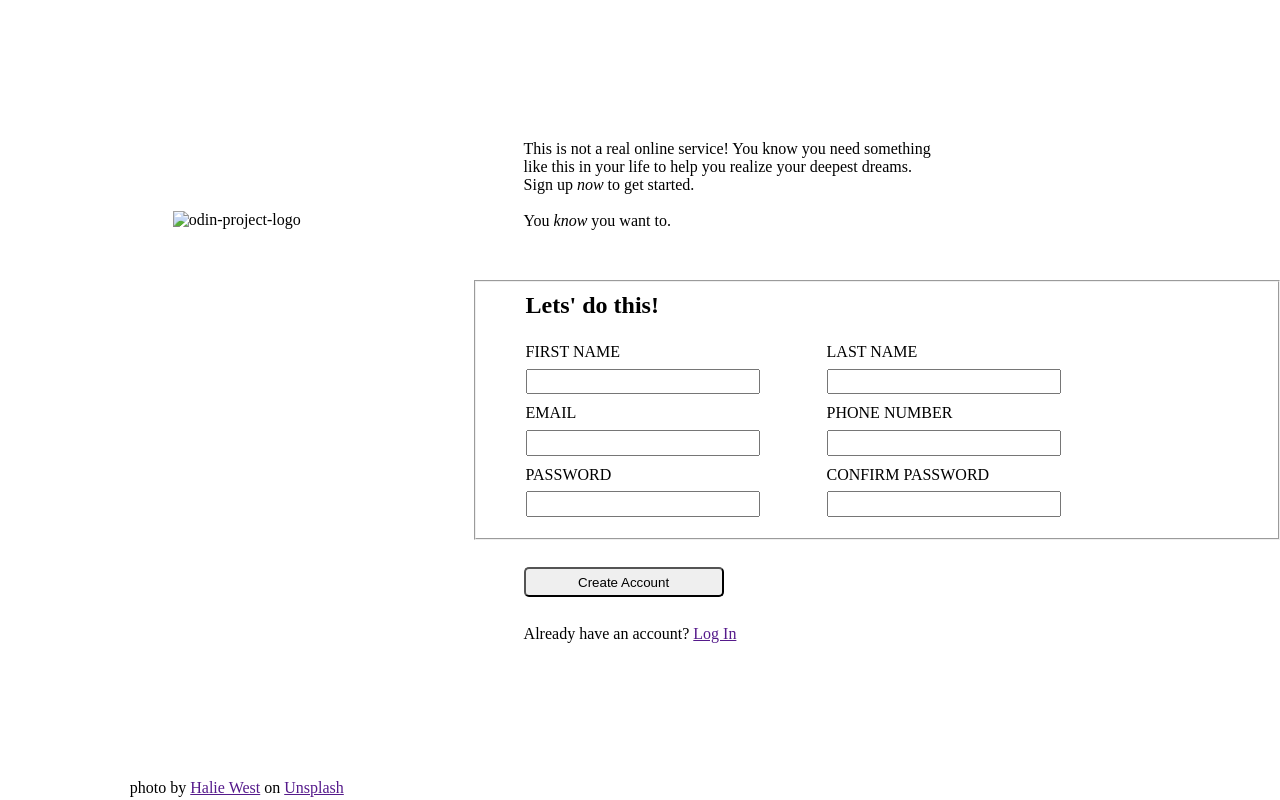
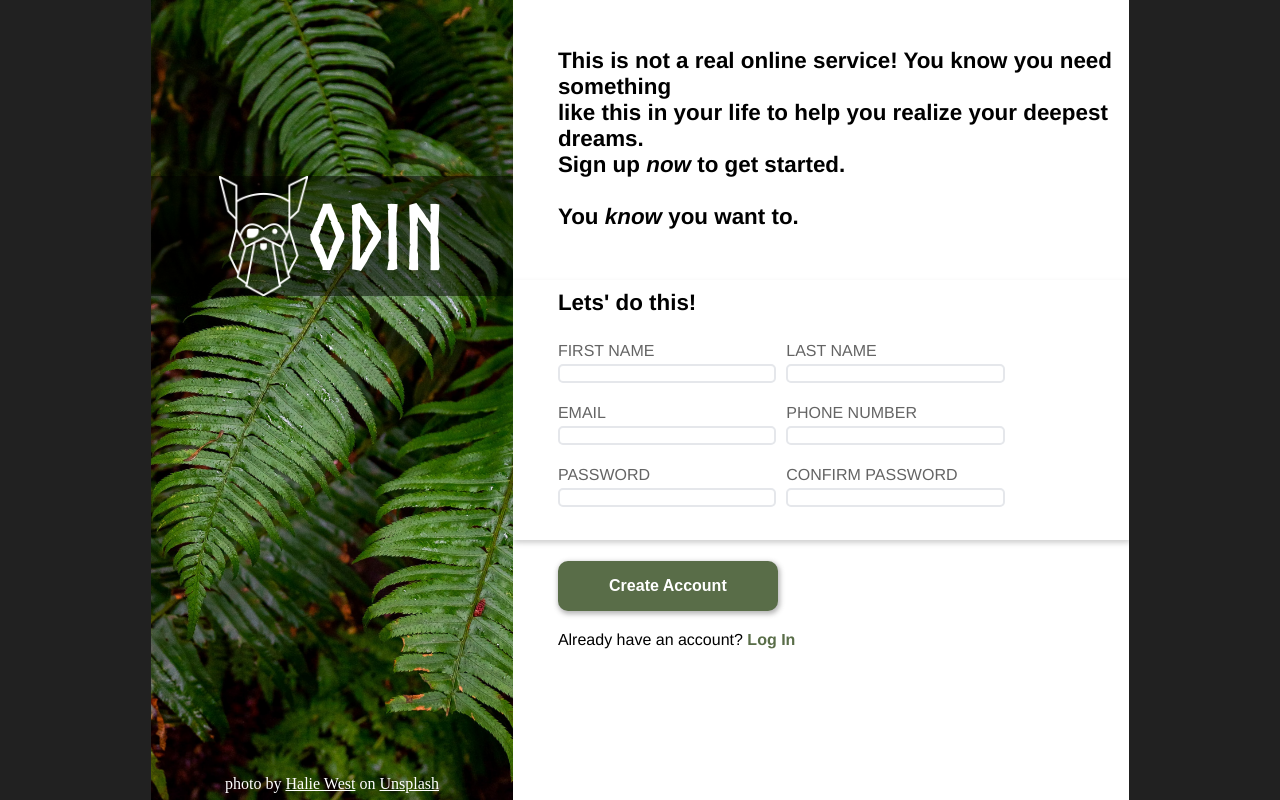
Before and after one commit to Tr33-k5/project-sign-up-form, a plain HTML site: page index.html in a window 1280 px wide. Drawn offline with Linux system fonts and the light colour scheme; a script that the page names is missing.

Commit message:
feat: add complete ui and ux to the page

```diff
--- a/index.html
+++ b/index.html
@@ -11,13 +11,16 @@
 </head>
 
 <body>
+   <div class="margin"></div>
    <section class="sign-up-section">
       <div class="left">
          <div class="logo-section">
-            <img src="" alt="odin-project-logo" class="logo">
+            <img src="./_assets/odin-lined.png" class="logo-img" alt="odin-project-logo">
+            <h1 class="logo-name">odin</h1>
          </div>
          <div class="copyright-section">
-            <p class="copyright">photo by <a href="">Halie West</a> on <a href="">Unsplash</a></p>
+            <p class="copyright">photo by <a href="https://unsplash.com/fr/@haliewestphoto">Halie West</a> on <a
+                  href="https://unsplash.com/fr/photos/25xggax4bSA">Unsplash</a></p>
          </div>
       </div>
 
@@ -52,12 +55,12 @@
 
                <div class="input-container password-container">
                   <label class="label">PASSWORD</label>
-                  <input type="password" class="input-text" name="password">
+                  <input type="password" class="input-text error" name="password">
                </div>
 
                <div class="input-container password-confirm-container">
                   <label class="label">CONFIRM PASSWORD</label>
-                  <input type="password" class="input-text" name="password-confirm">
+                  <input type="password" class="input-text error" name="password-confirm">
                </div>
             </fieldset>
             <div class="submit-section">
@@ -67,6 +70,7 @@
          </form>
       </div>
    </section>
+   <div class="margin"></div>
 </body>
 
 </html>
--- a/styles.css
+++ b/styles.css
@@ -1,6 +1,11 @@
 * {
    margin: 0;
    padding: 0;
+}
+
+@font-face {
+   font-family: norse-bold-font;
+   src: url(./_assets/Norse-Bold.otf);
 }
 
 html,
@@ -10,7 +15,11 @@ body {
 
 body {
    display: flex;
-   justify-content: center;
+}
+
+.margin {
+   width: 16%;
+   background-color: rgb(33, 33, 33);
 }
 
 .sign-up-section {
@@ -23,7 +32,11 @@ body {
 /*left side*/
 .left {
    display: grid;
-   grid: 20% 15% 62% 3% /100%;
+   grid: 22% 15% 59% 4% /100%;
+   background-image: url(./_assets/halie-west-leafs.jpg);
+   height: 100%;
+   background-position: center;
+   background-size: cover;
 }
 
 .logo-section {
@@ -31,6 +44,18 @@ body {
    display: flex;
    justify-content: center;
    align-items: center;
+   background-color: rgba(0, 0, 0, 0.500);
+}
+
+.logo-img {
+   height: 120px;
+}
+
+.logo-name {
+   font-family: norse-bold-font, sans-serif;
+   font-size: 90px;
+   font-weight: light;
+   color: white;
 }
 
 .copyright-section {
@@ -41,21 +66,31 @@ body {
 }
 
 .copyright {
+   font-size: 1rem;
+   font-weight: light;
    min-width: 160px;
+   color: white;
+}
+
+.copyright a {
+   color: white;
 }
 
 /*right side*/
 .right {
    display: grid;
    grid: 35% 65% / 100%;
+   font-family: 'Franklin Gothic Medium', 'Arial Narrow', Arial, sans-serif;
 }
 
 .intro {
-   padding-left: 50px;
+   padding-left: 45px;
    padding-bottom: 50px;
    display: flex;
    justify-content: flex-start;
    align-items: flex-end;
+   font-size: 1.4rem;
+   font-weight: bold;
 }
 
 /*Form*/
@@ -65,10 +100,12 @@ form {
 }
 
 fieldset {
-   padding-left: 50px;
+   padding-left: 45px;
    display: grid;
    grid: repeat(5, 20%)/repeat(2, 40%);
    row-gap: 10px;
+   border: none;
+   box-shadow: 1px 3px 5px rgba(70, 70, 70, 0.25);
 }
 
 .legend {
@@ -77,20 +114,34 @@ fieldset {
    height: 30px;
    width: 70%;
    min-width: 150px;
+   font-size: 1.4rem;
+   font-weight: bold;
 }
 
 .input-container {
-   display: grid;
-   grid: repeat(2, 50%) / 100%;
+   display: flex;
+   flex-direction: column;
+   gap: 4px;
 }
 
 label {
-   min-width: 170px;
+   min-width: 180px;
+   font-size: 1rem;
+   font-weight: light;
+   color: rgb(100, 100, 100);
 }
 
 .input-text {
    margin-right: 10px;
    max-width: 230px;
+   border: 2px solid #E5E7EB;
+   border-radius: 5px;
+}
+
+.input-text:focus {
+   outline: none;
+   border: 3px solid #9bb2df;
+   box-shadow: 0px 1px 1px 1px rgba(70, 70, 70, 0.2);
 }
 
 .first-name-container {
@@ -118,7 +169,7 @@ label {
 }
 
 .submit-section {
-   padding-left: 50px;
+   padding-left: 45px;
    height: 50%;
    width: 40%;
    min-width: 220px;
@@ -128,7 +179,24 @@ label {
 }
 
 .create-account-btn {
-   height: 30px;
-   width: 200px;
-   border-radius: 5px;
+   height: 50px;
+   width: 220px;
+   background-color: #596D48;
+   color: white;
+   border: none;
+   border-radius: 10px;
+   box-shadow: 1px 2px 5px 1px rgba(70, 70, 70, 0.400);
+   font-size: 1rem;
+   font-weight: bold;
 }
+
+.alr-hv-acc {
+   min-width: 260px;
+   font-size: 1rem;
+}
+
+.alr-hv-acc a {
+   color: #596D48;
+   font-weight: bold;
+   text-decoration: none;
+}
```
Also changed, not shown: _assets/Norse-Bold.otf (added).
